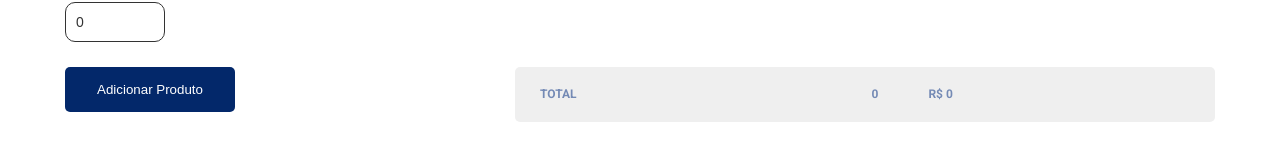
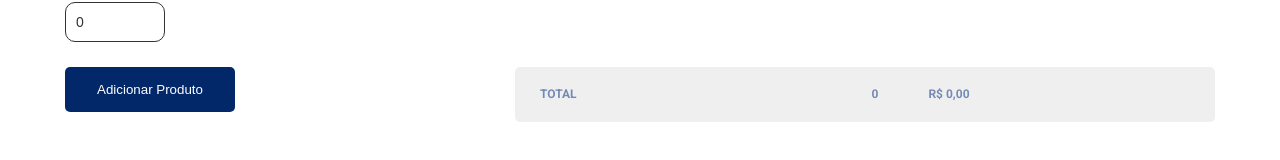
Before and after one commit to sudo-victor/interative-test, a React (Create React App) app: page / in a window 1280 px wide. Shown: the part 576-736 px from the top of the page. Built offline with nearby package versions, Linux system fonts and the light colour scheme.

Commit message:
style: locale string

```diff
--- a/src/components/ProductList/index.tsx
+++ b/src/components/ProductList/index.tsx
@@ -20,7 +20,7 @@ type Product = {
   vendor: string;
   category: string;
   amount: number;
-  price: string;
+  price: number;
 }
 
 
@@ -41,7 +41,7 @@ export default function ProductList() {
       const amountFinal = products
         .map(product => product?.amount)
         .reduce((accumulator, currentValue) => accumulator + currentValue, 0);
-      const priceFinal = products.reduce((accumulator, currentValue) => accumulator + Number(currentValue.price) * currentValue.amount, 0);
+      const priceFinal = products.reduce((accumulator, currentValue) => accumulator + currentValue.price * currentValue.amount, 0);
 
       setTotalAmount(amountFinal);
       setTotalPrice(priceFinal);
@@ -108,7 +108,7 @@ export default function ProductList() {
                     <p>{product.vendor}</p>
                     <p>{product.category}</p>
                     <p>{product.amount}</p>
-                    <p>R$ {product.price}</p>
+                    <p>{product.price.toLocaleString('pt-BR', { style: 'currency', currency: 'BRL' })}</p>
                     {/* <button onClick={() => handleEditProduct(product.id)}>
                       <RiFileEditLine color='#03286A' size={16}/>
                       Editar
@@ -127,7 +127,7 @@ export default function ProductList() {
             <div className={styles.infoTotal}>
               <p>Total</p>
               <p>{totalAmount}</p>
-              <p>R$ {totalPrice}</p>
+              <p>{totalPrice.toLocaleString('pt-BR', { style: 'currency', currency: 'BRL' })}</p>
             </div>
 
           </div>
```
